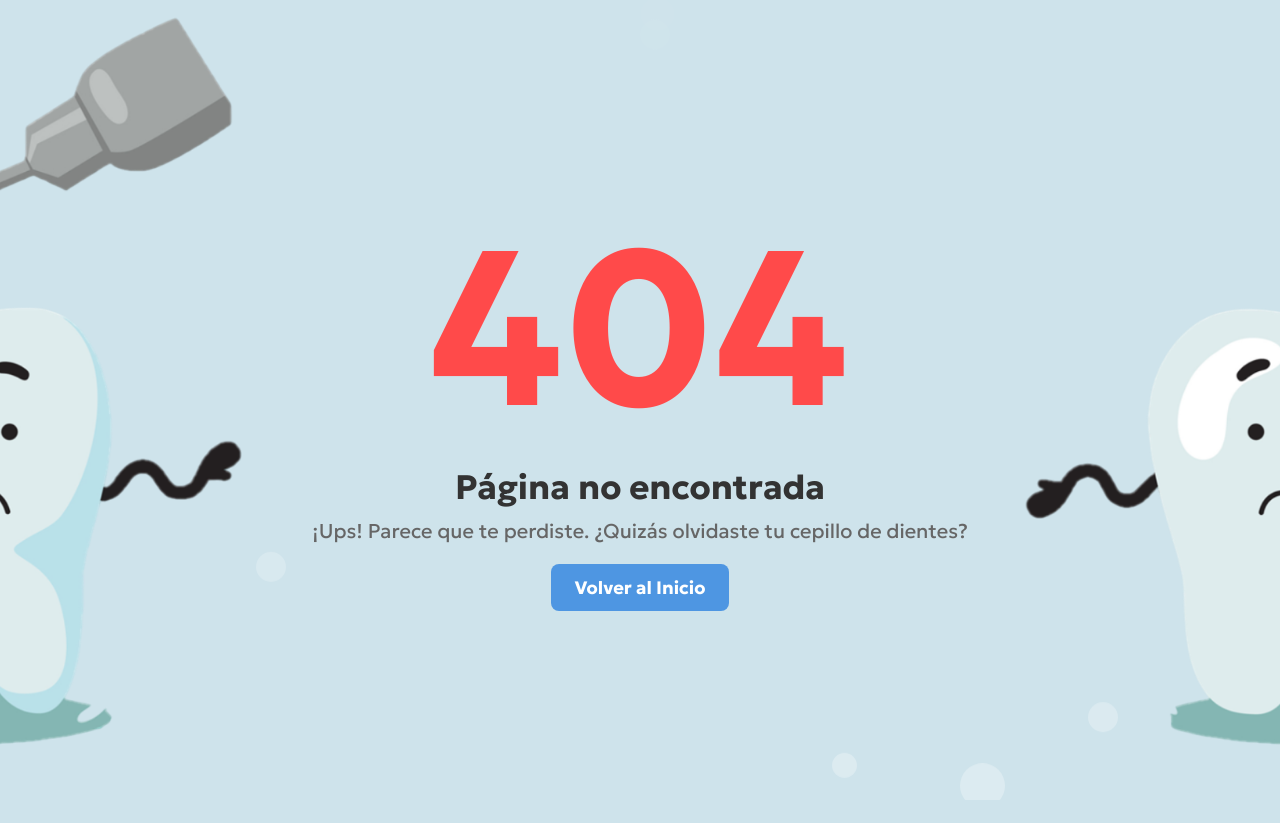
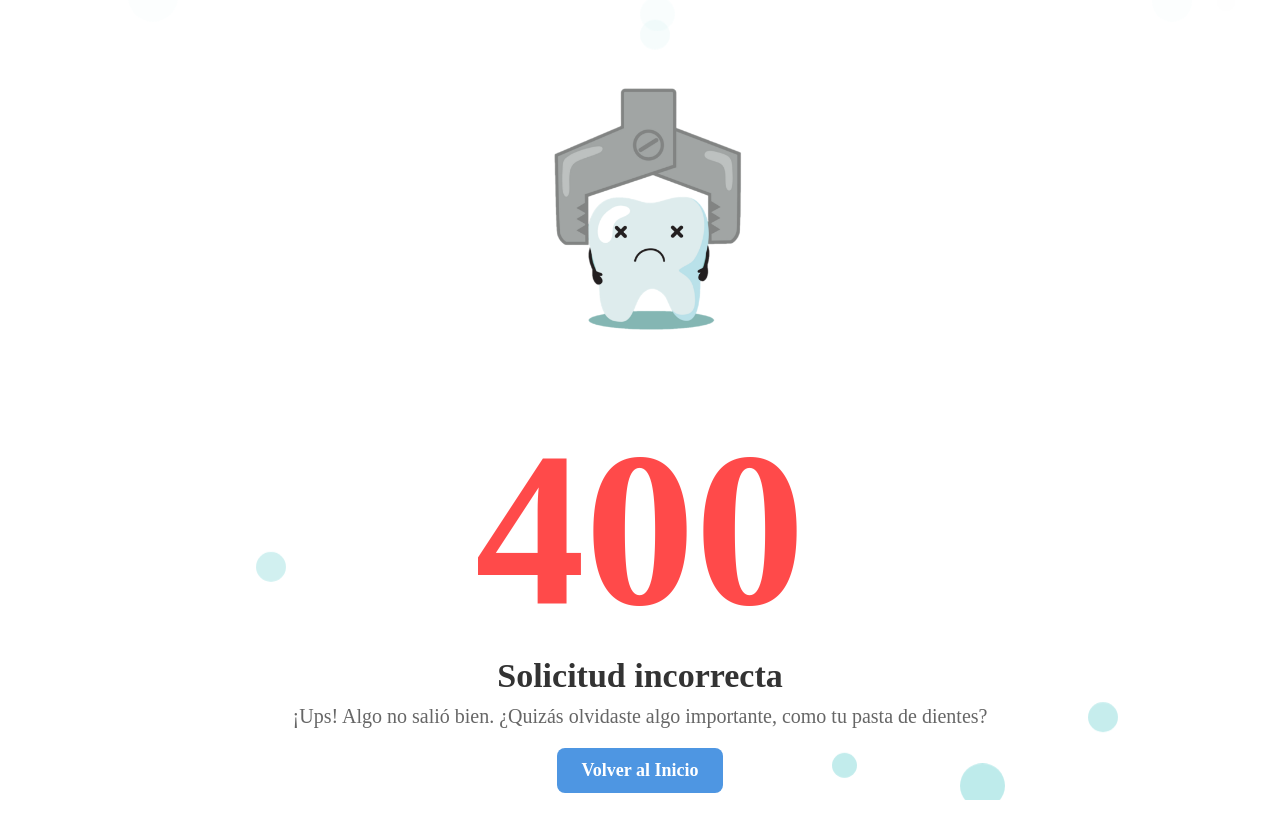
Before and after one commit to EdwinGuerreroCortez/consultorioDental, a React (Vite) app: page /400 in a window 1280 px wide. Before the commit this address had no page. Before the commit the page ends 800 px from the top, so only its background shows below. Built offline with nearby package versions, Linux system fonts and the light colour scheme.

Commit message:
Error 400

```diff
--- a/src/App.jsx
+++ b/src/App.jsx
@@ -24,7 +24,7 @@ import CrearServicioOdontologia from "./pages/admin/CatalogoServicios";
 
 //Errores
 import Error404 from "./components/Errors/Error404";
-
+import Error400 from "./components/Errors/Error400";
 import '@fontsource/geologica'; // Importa la fuente
 
 const theme = createTheme({
@@ -126,7 +126,8 @@ const App = () => {
             }
           />
           {/*Rutas Errores*/}
-          <Route path="*" element={<Error404 />} />
+          <Route path="/400" element={<Error400 />} /> {/* Ruta específica para error 400 */}
+          <Route path="*" element={<Error404 />} /> {/* Ruta comodín para error 404 */}
       </Routes>
 
 
--- /dev/null
+++ b/src/components/Errors/Error400.jsx
@@ -0,0 +1,26 @@
+import { Link } from "react-router-dom";
+import "../styles/error400.css";
+import DienteMuerto from "../../assets/images/DienDead.png"; // Imagen para el error 400
+
+const Error400 = () => {
+  return (
+    <div className="error400-page"> {/* Asegúrate de que esta clase esté aquí */}
+      <div className="error-page2">
+        <div className="error-content2">
+          <img src={DienteMuerto} alt="Diente muerto" className="error-image2" />
+          <h1>400</h1>
+          <h2>Solicitud incorrecta</h2>
+          <p>¡Ups! Algo no salió bien. ¿Quizás olvidaste algo importante, como tu pasta de dientes?</p>
+          <Link to="/" className="btn-home">Volver al Inicio</Link>
+        </div>
+      </div>
+
+      <div className="bubbles">
+        <span></span><span></span><span></span><span></span><span></span><span></span>
+        <span></span><span></span><span></span><span></span><span></span><span></span>
+      </div>
+    </div>
+  );
+};
+
+export default Error400;
--- a/src/components/Errors/Error404.jsx
+++ b/src/components/Errors/Error404.jsx
@@ -4,6 +4,7 @@ import DienteConfundido from "../../assets/images/DienteConfundido.png";
 
 const Error404 = () => {
   return (
+    <div className="error404-page"> {/* Asegúrate de que esta clase esté aquí */}
       <div className="error-page">
         <div className="error-content">
           <img src={DienteConfundido} alt="Diente confundido" className="error-image" />
@@ -20,6 +21,7 @@ const Error404 = () => {
           <span></span><span></span><span></span><span></span><span></span><span></span>
         </div>
       </div>
+    </div>
   );
 };
 
--- a/src/components/styles/error.css
+++ b/src/components/styles/error.css
@@ -1,20 +1,20 @@
-/* Estilos generales */
-* {
+/* Estilos generales dentro de la clase .error404-page */
+.error404-page * {
     margin: 0;
     padding: 0;
     box-sizing: border-box;
 }
 
-html, body {
+.error404-page html, .error404-page body {
     width: 100%;
     height: 100%;
-    background-color: #cee3eb; /* Azul claro */
+    background-color: #0c7199; /* Azul claro */
     overflow: hidden;
     font-family: 'Geologica', sans-serif;
 }
 
-/* Página de error */
-.error-page {
+/* Página de error 404 */
+.error404-page .error-page {
     display: flex;
     justify-content: center;
     align-items: center;
@@ -24,47 +24,54 @@ html, body {
 }
 
 /* Contenido del error */
-.error-content {
+.error404-page .error-content {
     position: relative;
     padding: 30px;
     z-index: 2; /* Asegura que el texto esté encima */
 }
 
 /* Imagen detrás del texto */
-.error-image {
+.error404-page .error-image {
     position: absolute;
     top: 50%;
     left: 150%;
     transform: translate(-50%, -50%);
     width: 800px;
+    z-index: 1; /* Para que no se tape por las burbujas */
 }
-.error-image2 {
+
+.error404-page .error-image2 {
     position: absolute;
     top: 50%;
     left: -50%;
     transform: translate(-50%, -50%);
     width: 800px;
+    z-index: 1; /* Para que no se tape por las burbujas */
 }
+
 /* Estilos de texto */
-h1 {
+.error404-page h1 {
     font-size: 220px;
     color: #ff4a4a;
+    z-index: 3; /* Asegura que el texto esté encima */
 }
 
-h2 {
+.error404-page h2 {
     font-size: 34px;
     color: #333;
     margin-bottom: 10px;
+    z-index: 3;
 }
 
-p {
+.error404-page p {
     font-size: 20px;
     color: #666;
     margin-bottom: 20px;
+    z-index: 3;
 }
 
 /* Botón */
-.btn-home {
+.error404-page .btn-home {
     display: inline-block;
     padding: 12px 24px;
     font-size: 18px;
@@ -76,42 +83,44 @@ p {
     transition: background 0.3s ease;
     cursor: pointer;
     position: relative;
+    z-index: 3; /* Asegura que el botón esté encima */
 }
 
-.btn-home:hover {
+.error404-page .btn-home:hover {
     background-color: #4a8ed6;
 }
 
 /* Animación de burbujas */
-.bubbles {
+.error404-page .bubbles {
     position: absolute;
     width: 100%;
     height: 100%;
     top: 0;
     left: 0;
     overflow: hidden;
+    z-index: 0; /* Mantén las burbujas detrás de las imágenes y el contenido */
 }
 
-.bubbles span {
+.error404-page .bubbles span {
     position: absolute;
     bottom: -10px;
-    background: rgba(255, 255, 255, 0.5);
+    background: rgba(26, 169, 194, 0.5);
     border-radius: 50%;
     opacity: 0.6;
     animation: bubbleRise 5s infinite ease-in-out;
 }
 
 /* Personalización de cada burbuja */
-.bubbles span:nth-child(1) { left: 10%; animation-duration: 6s; width: 50px; height: 50px; }
-.bubbles span:nth-child(2) { left: 20%; animation-duration: 4s; width: 30px; height: 30px; }
-.bubbles span:nth-child(3) { left: 35%; animation-duration: 5.5s; width: 40px; height: 40px; }
-.bubbles span:nth-child(4) { left: 50%; animation-duration: 6.2s; width: 35px; height: 35px; }
-.bubbles span:nth-child(5) { left: 65%; animation-duration: 4.8s; width: 25px; height: 25px; }
-.bubbles span:nth-child(6) { left: 75%; animation-duration: 5.3s; width: 45px; height: 45px; }
-.bubbles span:nth-child(7) { left: 85%; animation-duration: 4.5s; width: 30px; height: 30px; }
-.bubbles span:nth-child(8) { left: 90%; animation-duration: 6s; width: 40px; height: 40px; }
-.bubbles span:nth-child(9) { left: 95%; animation-duration: 5.7s; width: 20px; height: 20px; }
-.bubbles span:nth-child(10) { left: 50%; animation-duration: 6.5s; width: 30px; height: 30px; }
+.error404-page .bubbles span:nth-child(1) { left: 10%; animation-duration: 6s; width: 50px; height: 50px; }
+.error404-page .bubbles span:nth-child(2) { left: 20%; animation-duration: 4s; width: 30px; height: 30px; }
+.error404-page .bubbles span:nth-child(3) { left: 35%; animation-duration: 5.5s; width: 40px; height: 40px; }
+.error404-page .bubbles span:nth-child(4) { left: 50%; animation-duration: 6.2s; width: 35px; height: 35px; }
+.error404-page .bubbles span:nth-child(5) { left: 65%; animation-duration: 4.8s; width: 25px; height: 25px; }
+.error404-page .bubbles span:nth-child(6) { left: 75%; animation-duration: 5.3s; width: 45px; height: 45px; }
+.error404-page .bubbles span:nth-child(7) { left: 85%; animation-duration: 4.5s; width: 30px; height: 30px; }
+.error404-page .bubbles span:nth-child(8) { left: 90%; animation-duration: 6s; width: 40px; height: 40px; }
+.error404-page .bubbles span:nth-child(9) { left: 95%; animation-duration: 5.7s; width: 20px; height: 20px; }
+.error404-page .bubbles span:nth-child(10) { left: 50%; animation-duration: 6.5s; width: 30px; height: 30px; }
 
 @keyframes bubbleRise {
     0% {
--- /dev/null
+++ b/src/components/styles/error400.css
@@ -0,0 +1,123 @@
+/* Estilos generales dentro de la clase .error400-page */
+.error400-page * {
+    margin: 0;
+    padding: 0;
+    box-sizing: border-box;
+}
+
+.error400-page html, .error400-page body {
+    width: 100%;
+    height: 100%;
+    background-color: #6a7072; /* Azul claro */
+    overflow: hidden;
+    font-family: 'Geologica', sans-serif;
+}
+
+/* Página de error 400 */
+.error400-page .error-page2 {
+    display: flex;
+    justify-content: center;
+    align-items: center;
+    height: 100vh;
+    text-align: center;
+    position: relative;
+}
+
+.error400-page .error-content2 {
+    position: relative;
+    padding: 30px;
+    z-index: 2;
+}
+
+/* Imagen centrada */
+.error400-page .error-image2 {
+    width: 300px;
+    margin-bottom: 2px;
+}
+
+/* Estilos de texto */
+.error400-page h1 {
+    font-size: 220px;
+    color: #ff4a4a;
+    z-index: 3; /* Asegura que el texto esté encima */
+}
+
+.error400-page h2 {
+    font-size: 34px;
+    color: #333;
+    margin-bottom: 10px;
+    z-index: 3;
+}
+
+.error400-page p {
+    font-size: 20px;
+    color: #666;
+    margin-bottom: 20px;
+    z-index: 3;
+}
+
+/* Botón */
+.error400-page .btn-home {
+    display: inline-block;
+    padding: 12px 24px;
+    font-size: 18px;
+    font-weight: bold;
+    color: white;
+    background-color: #4e96e2;
+    text-decoration: none;
+    border-radius: 8px;
+    transition: background 0.3s ease;
+    cursor: pointer;
+    position: relative;
+    z-index: 3; /* Asegura que el botón esté encima */
+}
+
+.error400-page .btn-home:hover {
+    background-color: #4a8ed6;
+}
+
+/* Animación de burbujas */
+.error400-page .bubbles {
+    position: absolute;
+    width: 100%;
+    height: 100%;
+    top: 0;
+    left: 0;
+    overflow: hidden;
+    z-index: 0;
+}
+
+.error400-page .bubbles span {
+    position: absolute;
+    bottom: -10px;
+    background: rgba(41, 189, 189, 0.5);
+    border-radius: 50%;
+    opacity: 0.6;
+    animation: bubbleRise 5s infinite ease-in-out;
+}
+
+/* Personalización de cada burbuja */
+.error400-page .bubbles span:nth-child(1) { left: 10%; animation-duration: 6s; width: 50px; height: 50px; }
+.error400-page .bubbles span:nth-child(2) { left: 20%; animation-duration: 4s; width: 30px; height: 30px; }
+.error400-page .bubbles span:nth-child(3) { left: 35%; animation-duration: 5.5s; width: 40px; height: 40px; }
+.error400-page .bubbles span:nth-child(4) { left: 50%; animation-duration: 6.2s; width: 35px; height: 35px; }
+.error400-page .bubbles span:nth-child(5) { left: 65%; animation-duration: 4.8s; width: 25px; height: 25px; }
+.error400-page .bubbles span:nth-child(6) { left: 75%; animation-duration: 5.3s; width: 45px; height: 45px; }
+.error400-page .bubbles span:nth-child(7) { left: 85%; animation-duration: 4.5s; width: 30px; height: 30px; }
+.error400-page .bubbles span:nth-child(8) { left: 90%; animation-duration: 6s; width: 40px; height: 40px; }
+.error400-page .bubbles span:nth-child(9) { left: 95%; animation-duration: 5.7s; width: 20px; height: 20px; }
+.error400-page .bubbles span:nth-child(10) { left: 50%; animation-duration: 6.5s; width: 30px; height: 30px; }
+
+@keyframes bubbleRise {
+    0% {
+        transform: translateY(0);
+        opacity: 0.6;
+    }
+    50% {
+        opacity: 0.4;
+    }
+    100% {
+        transform: translateY(-100vh);
+        opacity: 0;
+    }
+}
```
Also changed, not shown: src/assets/images/DienDead.png (added). Lines whose indentation alone changed are shown as unchanged.
